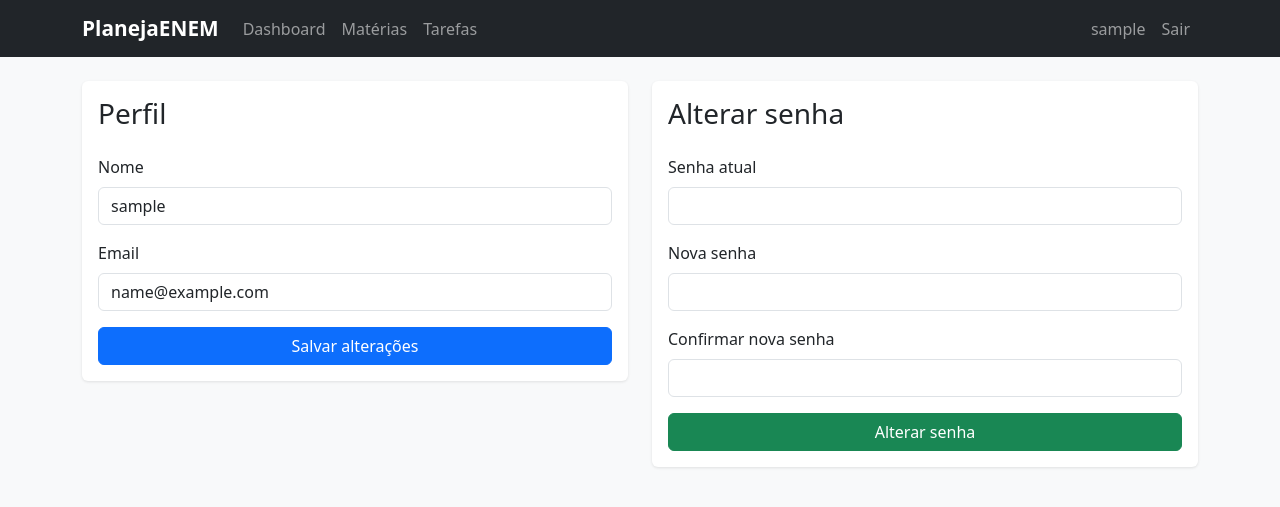
After one commit to YuriAlvvvss/PlanejaENEM, a Flask app: page /auth/profile in a window 1280 px wide. The commit adds this page. Shown: the top 507 px of the page. Run offline with Flask 3, Linux system fonts and the light colour scheme; the visitor is signed in with stand-in values (Sample User, id 1).

Commit message:
Ajustes da autenticação
senhas em hash e cookies seguros

```diff
--- a/app/__init__.py
+++ b/app/__init__.py
@@ -17,6 +17,8 @@ def create_app(config_name=None):
         "DATABASE_URL", "sqlite:///planejaenem.db"
     )
     app.config["SQLALCHEMY_TRACK_MODIFICATIONS"] = False
+    app.config["SESSION_COOKIE_HTTPONLY"] = True
+    app.config["SESSION_COOKIE_SAMESITE"] = "Lax"
 
     if config_name == "testing":
         app.config["TESTING"] = True
@@ -28,6 +30,7 @@ def create_app(config_name=None):
     csrf.init_app(app)
 
     login_manager.login_view = "auth.login"
+    login_manager.login_message = "Faça login para acessar esta página."
     login_manager.login_message_category = "warning"
 
     from app.auth import auth_bp
--- a/app/auth/__init__.py
+++ b/app/auth/__init__.py
@@ -1,5 +1,5 @@
 from flask import Blueprint
 
-auth_bp = Blueprint("auth", __name__)
+auth_bp = Blueprint("auth", __name__, url_prefix="/auth")
 
 from app.auth import routes  # noqa: E402, F401
--- a/app/auth/forms.py
+++ b/app/auth/forms.py
@@ -1,13 +1,13 @@
 from flask_wtf import FlaskForm
 from wtforms import StringField, PasswordField, SubmitField
-from wtforms.validators import DataRequired, Email, EqualTo, Length
+from wtforms.validators import DataRequired, Email, EqualTo, Length, ValidationError
 
 
 class RegistrationForm(FlaskForm):
     nome = StringField("Nome", validators=[DataRequired(), Length(max=120)])
     email = StringField("Email", validators=[DataRequired(), Email()])
     senha = PasswordField(
-        "Senha", validators=[DataRequired(), Length(min=6, max=128)]
+        "Senha", validators=[DataRequired(), Length(min=8, max=128)]
     )
     confirmar_senha = PasswordField(
         "Confirmar Senha",
@@ -15,8 +15,41 @@ class RegistrationForm(FlaskForm):
     )
     submit = SubmitField("Registrar")
 
+    def validate_email(self, field):
+        from app.models import User
+
+        email = field.data.strip().lower()
+        if User.query.filter_by(email=email).first():
+            raise ValidationError("Este e-mail já está cadastrado.")
+
 
 class LoginForm(FlaskForm):
     email = StringField("Email", validators=[DataRequired(), Email()])
     senha = PasswordField("Senha", validators=[DataRequired()])
     submit = SubmitField("Entrar")
+
+
+class ProfileForm(FlaskForm):
+    nome = StringField("Nome", validators=[DataRequired(), Length(max=120)])
+    email = StringField("Email", validators=[DataRequired(), Email()])
+    submit = SubmitField("Salvar alterações")
+
+    def validate_email(self, field):
+        from app.models import User
+
+        email = field.data.strip().lower()
+        current_email = self.obj.email if getattr(self, "obj", None) else None
+        if email != current_email and User.query.filter_by(email=email).first():
+            raise ValidationError("Este e-mail já está cadastrado.")
+
+
+class ChangePasswordForm(FlaskForm):
+    senha_atual = PasswordField("Senha atual", validators=[DataRequired()])
+    nova_senha = PasswordField(
+        "Nova senha", validators=[DataRequired(), Length(min=8, max=128)]
+    )
+    confirmar_nova_senha = PasswordField(
+        "Confirmar nova senha",
+        validators=[DataRequired(), EqualTo("nova_senha", message="As senhas não conferem.")],
+    )
+    submit = SubmitField("Alterar senha")
--- a/app/auth/routes.py
+++ b/app/auth/routes.py
@@ -2,7 +2,7 @@ from flask import render_template, redirect, url_for, flash
 from flask_login import login_user, logout_user, login_required, current_user
 from app import db
 from app.auth import auth_bp
-from app.auth.forms import RegistrationForm, LoginForm
+from app.auth.forms import RegistrationForm, LoginForm, ProfileForm, ChangePasswordForm
 from app.models import User
 
 
@@ -13,11 +13,12 @@ def register():
 
     form = RegistrationForm()
     if form.validate_on_submit():
-        if User.query.filter_by(email=form.email.data).first():
+        email = form.email.data.strip().lower()
+        if User.query.filter_by(email=email).first():
             flash("Este email já está cadastrado.", "danger")
             return render_template("auth/register.html", form=form)
 
-        user = User(nome=form.nome.data, email=form.email.data)
+        user = User(nome=form.nome.data.strip(), email=email)
         user.set_senha(form.senha.data)
         db.session.add(user)
         db.session.commit()
@@ -34,7 +35,8 @@ def login():
 
     form = LoginForm()
     if form.validate_on_submit():
-        user = User.query.filter_by(email=form.email.data).first()
+        email = form.email.data.strip().lower()
+        user = User.query.filter_by(email=email).first()
         if user and user.check_senha(form.senha.data):
             login_user(user)
             flash("Bem-vindo de volta!", "success")
@@ -50,3 +52,46 @@ def logout():
     logout_user()
     flash("Você saiu da conta.", "info")
     return redirect(url_for("auth.login"))
+
+
+@auth_bp.route("/profile", methods=["GET", "POST"])
+@login_required
+def profile():
+    profile_form = ProfileForm(obj=current_user)
+    password_form = ChangePasswordForm()
+
+    if profile_form.submit.data and profile_form.validate_on_submit():
+        email = profile_form.email.data.strip().lower()
+        if email != current_user.email and User.query.filter_by(email=email).first():
+            flash("Este e-mail já está cadastrado.", "danger")
+            return render_template(
+                "auth/profile.html",
+                profile_form=profile_form,
+                password_form=password_form,
+            )
+
+        current_user.nome = profile_form.nome.data.strip()
+        current_user.email = email
+        db.session.commit()
+        flash("Perfil atualizado com sucesso!", "success")
+        return redirect(url_for("auth.profile"))
+
+    if password_form.submit.data and password_form.validate_on_submit():
+        if not current_user.check_senha(password_form.senha_atual.data):
+            flash("Senha atual incorreta.", "danger")
+            return render_template(
+                "auth/profile.html",
+                profile_form=profile_form,
+                password_form=password_form,
+            )
+
+        current_user.set_senha(password_form.nova_senha.data)
+        db.session.commit()
+        flash("Senha alterada com sucesso!", "success")
+        return redirect(url_for("auth.profile"))
+
+    return render_template(
+        "auth/profile.html",
+        profile_form=profile_form,
+        password_form=password_form,
+    )
--- a/app/models.py
+++ b/app/models.py
@@ -9,7 +9,7 @@ class User(UserMixin, db.Model):
 
     id = db.Column(db.Integer, primary_key=True)
     nome = db.Column(db.String(120), nullable=False)
-    email = db.Column(db.String(120), unique=True, nullable=False)
+    email = db.Column(db.String(120), unique=True, index=True, nullable=False)
     senha_hash = db.Column(db.String(256), nullable=False)
     data_criacao = db.Column(
         db.DateTime, default=lambda: datetime.now(timezone.utc)
--- /dev/null
+++ b/app/templates/auth/profile.html
@@ -0,0 +1,69 @@
+{% extends "base.html" %}
+{% block title %}Perfil - PlanejaENEM{% endblock %}
+
+{% block content %}
+<div class="row g-4">
+    <div class="col-lg-6">
+        <div class="card">
+            <div class="card-body">
+                <h3 class="card-title mb-4">Perfil</h3>
+                <form method="POST">
+                    {{ profile_form.hidden_tag() }}
+                    <div class="mb-3">
+                        <label class="form-label">{{ profile_form.nome.label }}</label>
+                        {{ profile_form.nome(class="form-control") }}
+                        {% for error in profile_form.nome.errors %}
+                        <div class="text-danger small">{{ error }}</div>
+                        {% endfor %}
+                    </div>
+                    <div class="mb-3">
+                        <label class="form-label">{{ profile_form.email.label }}</label>
+                        {{ profile_form.email(class="form-control") }}
+                        {% for error in profile_form.email.errors %}
+                        <div class="text-danger small">{{ error }}</div>
+                        {% endfor %}
+                    </div>
+                    <div class="d-grid">
+                        {{ profile_form.submit(class="btn btn-primary") }}
+                    </div>
+                </form>
+            </div>
+        </div>
+    </div>
+
+    <div class="col-lg-6">
+        <div class="card">
+            <div class="card-body">
+                <h3 class="card-title mb-4">Alterar senha</h3>
+                <form method="POST">
+                    {{ password_form.hidden_tag() }}
+                    <div class="mb-3">
+                        <label class="form-label">{{ password_form.senha_atual.label }}</label>
+                        {{ password_form.senha_atual(class="form-control") }}
+                        {% for error in password_form.senha_atual.errors %}
+                        <div class="text-danger small">{{ error }}</div>
+                        {% endfor %}
+                    </div>
+                    <div class="mb-3">
+                        <label class="form-label">{{ password_form.nova_senha.label }}</label>
+                        {{ password_form.nova_senha(class="form-control") }}
+                        {% for error in password_form.nova_senha.errors %}
+                        <div class="text-danger small">{{ error }}</div>
+                        {% endfor %}
+                    </div>
+                    <div class="mb-3">
+                        <label class="form-label">{{ password_form.confirmar_nova_senha.label }}</label>
+                        {{ password_form.confirmar_nova_senha(class="form-control") }}
+                        {% for error in password_form.confirmar_nova_senha.errors %}
+                        <div class="text-danger small">{{ error }}</div>
+                        {% endfor %}
+                    </div>
+                    <div class="d-grid">
+                        {{ password_form.submit(class="btn btn-success") }}
+                    </div>
+                </form>
+            </div>
+        </div>
+    </div>
+</div>
+{% endblock %}
--- a/app/templates/base.html
+++ b/app/templates/base.html
@@ -29,7 +29,7 @@
                 </ul>
                 <ul class="navbar-nav">
                     <li class="nav-item">
-                        <span class="nav-link text-light">{{ current_user.nome }}</span>
+                        <a class="nav-link" href="{{ url_for('auth.profile') }}">{{ current_user.nome }}</a>
                     </li>
                     <li class="nav-item">
                         <a class="nav-link" href="{{ url_for('auth.logout') }}">Sair</a>
--- a/requirements.txt
+++ b/requirements.txt
@@ -6,3 +6,4 @@ WTForms==3.2.1
 email-validator==2.2.0
 python-dotenv==1.1.0
 Werkzeug==3.1.3
+pytest==8.3.3
```
Also changed, not shown: app/subjects/routes.py (+2 -8 lines), app/tasks/routes.py (+3 -12 lines), tests/test_auth.py (added, +125 -0 lines).
